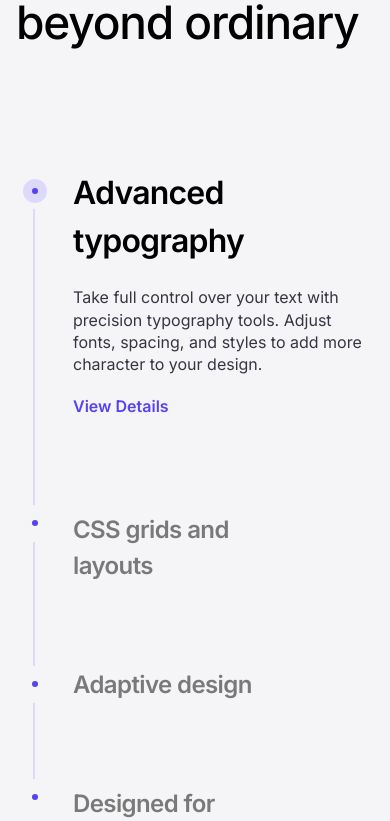
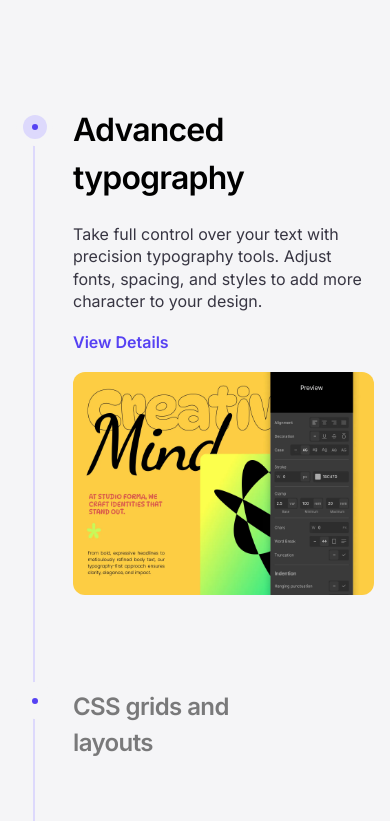
Before and after one commit to t3ch-spawn/Droip-Clone, a React (Vite) app: page / in a window 390 px wide. Shown: the part 1179-2000 px from the top of the page. Built offline with nearby package versions, Linux system fonts and the light colour scheme.

Commit message:
made timeline sections more responsive and added their images

```diff
--- a/src/Home/Hero.jsx
+++ b/src/Home/Hero.jsx
@@ -66,7 +66,7 @@ export default function Hero() {
       <img
         src={heroPic}
         alt="hero picture"
-        className="mt-[96px] -990:mt-[60px] aspect-auto"
+        className="mt-[96px] -990:mt-[60px] w-full aspect-[1280/733]"
       />
     </section>
   );
--- a/src/Home/Scale.jsx
+++ b/src/Home/Scale.jsx
@@ -69,7 +69,7 @@ function ScaleCard({ heading, para, pic, alt }) {
     <div className="pl-[48px] py-[48px] -768:p-[32px] rounded-[28px] flex -768:flex-col items-start justify-between gap-[40px] bg-[#ebe8fd] h-[80vh] max-h-[740px] -990:rounded-[14px] -990:max-h-[500px] -768:max-h-[800px] -990:h-[70vh] -990:top-[15vh] -575:px-[18px] mb-[80px] scale-card sticky top-[10vh]">
       {/* Container for typography */}
       <div className="flex flex-col justify-between -768:justify-start -768:gap-[32px] h-full pb-[64px] items-start max-w-[320px]">
-        <h3 className="text-[32px] -990:text-[24px] font-semibold leading-[118.8%] ">
+        <h3 className="text-[32px] -990:text-[24px] font-semibold leading-[117.8%] ">
           {heading}
         </h3>
 
@@ -92,7 +92,7 @@ function ScaleCard({ heading, para, pic, alt }) {
       <div className="overflow-hidden h-full rounded-l-[18px] -768:rounded-[9px] w-full max-w-[874px]">
         <img
           src={pic}
-          className="object-right h-full min-w-[872px] -768:min-w-full"
+          className=" h-full w-full object-cover object-left aspect-[19/14]"
           alt={alt}
         />
       </div>
--- a/src/Home/Timeline.jsx
+++ b/src/Home/Timeline.jsx
@@ -52,12 +52,12 @@ export default function Timeline({ timelineContent, containerClass }) {
   return (
     // Container for timeline and picture
     <div
-      className={`flex justify-between relative -990:flex-col ${containerClass}`}
+      className={`flex justify-between relative gap-[16px] -990:flex-col ${containerClass}`}
     >
       {/* Container for timeline */}
       <Accordion
-        defaultValue={"Advanced typography"}
-        className="flex flex-col gap-[65px] relative"
+        defaultValue={timelineContent[0].heading}
+        className="flex flex-col gap-[65px] relative min-w-[400px] -990:min-w-full"
       >
         {/* line that goes through the bubbles */}
         <div className="w-[2px] h-[90%] absolute left-[17px] top-[10px] bg-[#ddd9fc] z-[1]"></div>
@@ -67,7 +67,7 @@ export default function Timeline({ timelineContent, containerClass }) {
             <AccordionItem
               key={idx}
               value={item.heading}
-              className=" max-w-[420px] timeline-item"
+              className=" max-w-[420px] -990:max-w-full timeline-item"
               onClick={triggerItem}
             >
               {/* Container for heading and bubble */}
@@ -92,7 +92,7 @@ export default function Timeline({ timelineContent, containerClass }) {
                   {item.heading}
                 </h3>
               </AccordionTrigger>
-              <AccordionContent className="max-w-[344px] ml-[57px] !p-0 !pb-[22px]">
+              <AccordionContent className="max-w-[344px] -990:max-w-full ml-[57px] !p-0 !pb-[22px]">
                 {/* Typography */}
                 <p className=" mt-[18px] leading-[22.4px] text-[16px] text-[#373542]">
                   {item.para}
@@ -106,13 +106,20 @@ export default function Timeline({ timelineContent, containerClass }) {
                     View Details
                   </button>
                 )}
+
+                {/* Image showing only on mobile */}
+                <img
+                  src={item.image}
+                  className="w-full hidden -990:block rounded-[12px] mt-[18px] aspect-[363/269] overflow-hidden"
+                  alt=""
+                />
               </AccordionContent>
             </AccordionItem>
           );
         })}
       </Accordion>
 
-      <div className="h-[538px] -990:hidden w-full max-w-[726px] relative overflow-hidden origin-left">
+      <div className="h-[538px] -990:hidden w-full max-w-[726px] rounded-[18px]  relative overflow-hidden origin-left">
         {timelineContent.map((item, idx) => {
           {
             /* Container for picture */
```
